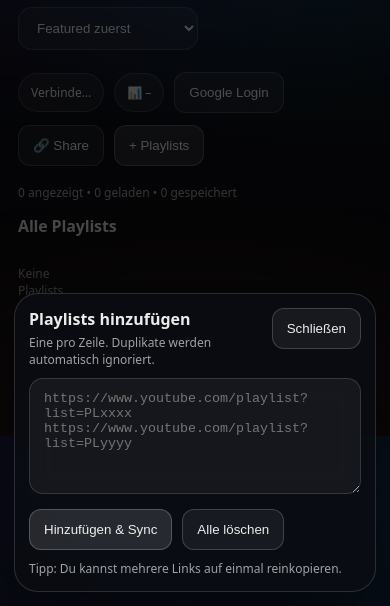
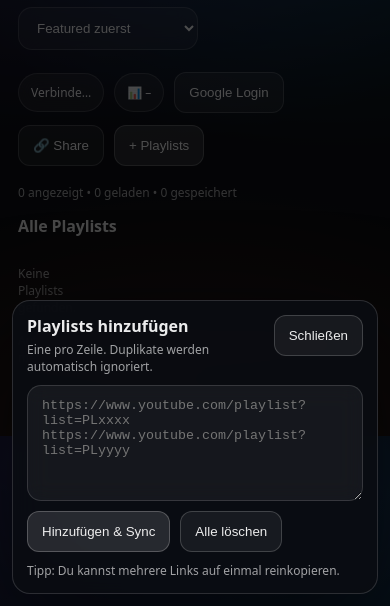
Before and after one commit to Marcel-2025/yt-playlists-premium, a website with bundled scripts: page web/index.html in a window 390 px wide. Both pictures are taken after typing "Sample" into the empty fields and a click on the button "+ Playlists". Shown: the part 238-844 px from the top of the page. Built offline with nearby package versions, Linux system fonts and the light colour scheme; no server answers.

Commit message:
Fix modal sizing and add scrollable responsive modal

```diff
--- a/web/styles.css
+++ b/web/styles.css
@@ -302,3 +302,89 @@ body {
   gap: 10px;
   flex-wrap: wrap;
 }
+
+/* =========================
+   GENERIC MODAL FIX
+   ========================= */
+
+/* Overlay bleibt gleich */
+.modalOverlay,
+.sheetOverlay {
+  padding: 24px;              /* Abstand zum Viewport */
+  box-sizing: border-box;
+}
+
+/* -------------------------
+   PLAYER MODAL
+   ------------------------- */
+.modal {
+  width: min(1100px, 96vw);   /* 🔹 breiter */
+  max-height: calc(100vh - 48px); /* 🔹 oben & unten Luft */
+  display: flex;
+  flex-direction: column;
+  overflow: hidden;          /* wichtig für inner scroll */
+}
+
+/* Header bleibt fix */
+.modalTop {
+  flex-shrink: 0;
+}
+
+/* NUR Inhalt scrollt */
+.modalBody {
+  overflow-y: auto;
+  padding: 16px;
+}
+
+/* Video bleibt sichtbar */
+.embed {
+  width: 100%;
+  aspect-ratio: 16 / 9;
+  border-radius: 18px;
+  flex-shrink: 0;
+}
+
+/* -------------------------
+   ADD / SHARE BOTTOM SHEET
+   ------------------------- */
+.sheet {
+  width: min(1100px, 96vw);   /* 🔹 breiter */
+  max-height: calc(100vh - 48px);
+  display: flex;
+  flex-direction: column;
+  overflow: hidden;
+}
+
+/* Header fix */
+.sheetHeader {
+  flex-shrink: 0;
+}
+
+/* Content scrollbar */
+.sheet textarea,
+.sheet .sheetActions,
+.sheet .footerNote {
+  flex-shrink: 0;
+}
+
+/* Scroll-Container */
+.sheet {
+  overflow-y: auto;
+}
+
+/* -------------------------
+   MOBILE TUNING
+   ------------------------- */
+@media (max-width: 640px) {
+  .modal,
+  .sheet {
+    width: 100%;
+    max-height: calc(100vh - 24px);
+    border-radius: 18px;
+  }
+
+  .modalOverlay,
+  .sheetOverlay {
+    padding: 12px;
+  }
+}
```
